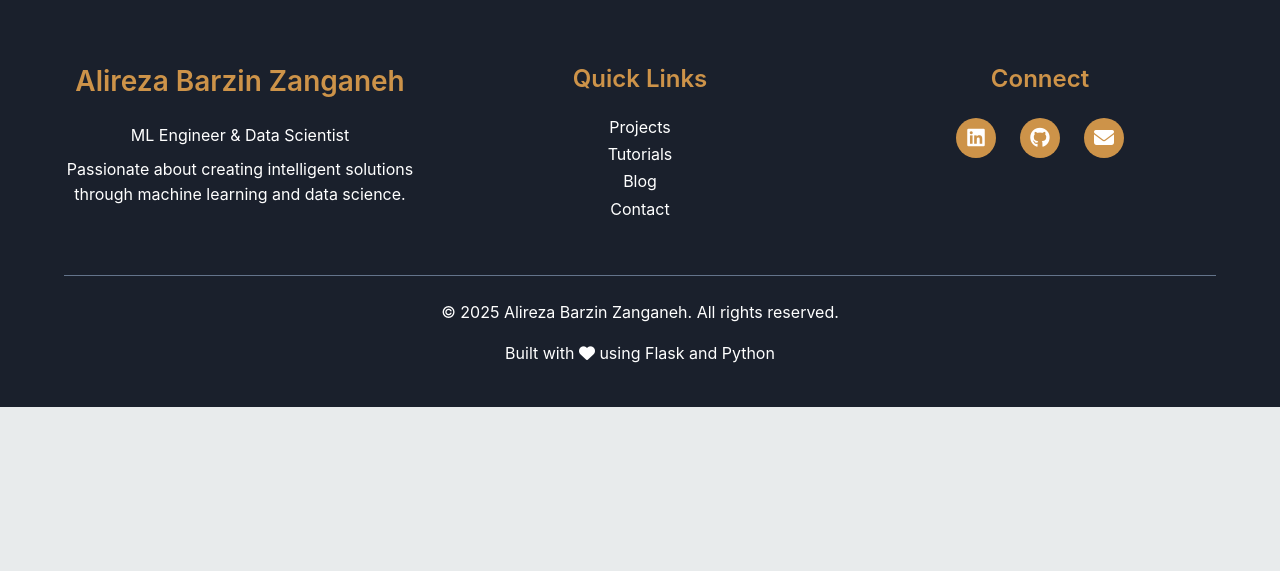
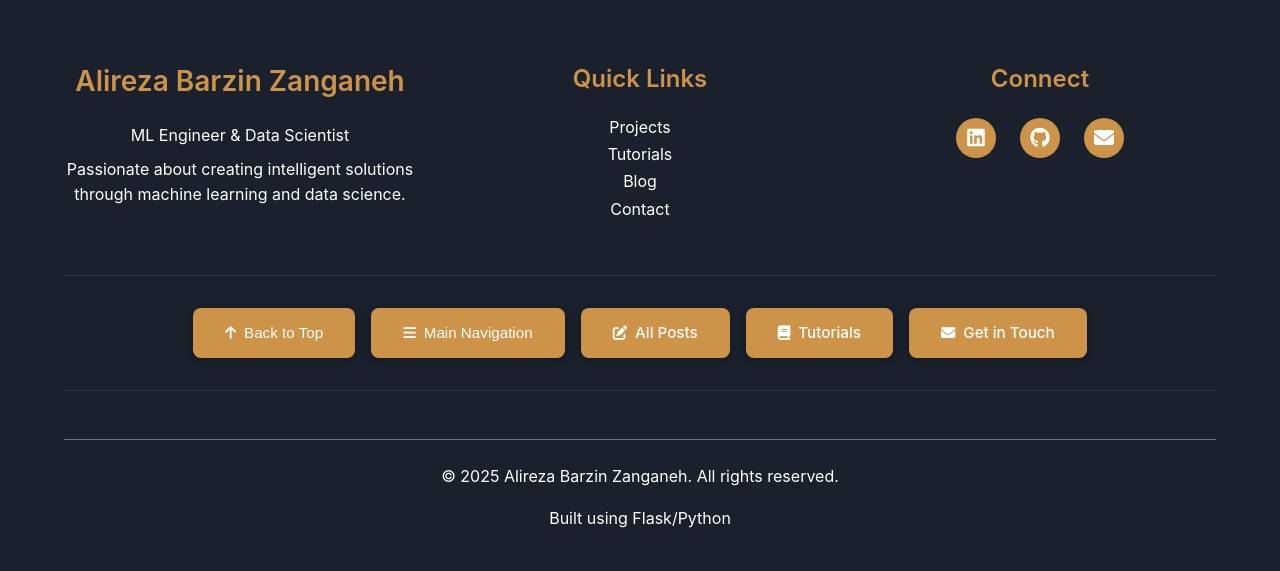
Before and after one commit to abzanganeh/flask_ml_website, a Flask app: page /blog in a window 1280 px wide. Shown: the part 3077-3648 px from the top of the page. Before the commit the page ends 3484 px from the top, so only its background shows below. Run offline with Flask 3, Linux system fonts and the light colour scheme.

Commit message:
Add footer navigation buttons and update footer text

```diff
--- a/static/css/main.css
+++ b/static/css/main.css
@@ -2459,11 +2459,69 @@ img.profile-image {
   transform: translateY(-2px);
 }
 
+.footer-navigation {
+  display: flex;
+  flex-wrap: wrap;
+  justify-content: center;
+  gap: var(--space-md);
+  margin-bottom: var(--space-2xl);
+  padding: var(--space-xl) 0;
+  border-top: 1px solid rgba(255, 255, 255, 0.1);
+  border-bottom: 1px solid rgba(255, 255, 255, 0.1);
+}
+
+.footer-nav-btn {
+  display: inline-flex;
+  align-items: center;
+  gap: var(--space-sm);
+  padding: var(--space-md) var(--space-xl);
+  background-color: var(--primary-color);
+  color: var(--text-light) !important;
+  text-decoration: none;
+  border: none;
+  border-radius: var(--radius-md);
+  font-size: 0.95rem;
+  font-weight: 500;
+  cursor: pointer;
+  transition: all var(--transition-fast);
+  box-shadow: 0 2px 8px rgba(0, 0, 0, 0.2);
+}
+
+.footer-nav-btn:hover {
+  background-color: var(--primary-light);
+  transform: translateY(-2px);
+  box-shadow: 0 4px 12px rgba(0, 0, 0, 0.3);
+}
+
+.footer-nav-btn i {
+  font-size: 0.9rem;
+}
+
 .footer-bottom {
   text-align: center;
   padding-top: var(--space-lg);
   border-top: 1px solid var(--border-dark);
   color: var(--text-light);
+}
+
+/* Footer Navigation Responsive */
+@media (max-width: 768px) {
+  .footer-navigation {
+    flex-direction: column;
+    align-items: stretch;
+  }
+
+  .footer-nav-btn {
+    width: 100%;
+    justify-content: center;
+  }
+}
+
+@media (max-width: 480px) {
+  .footer-nav-btn {
+    padding: var(--space-sm) var(--space-md);
+    font-size: 0.85rem;
+  }
 }
 
 /* ===== TUTORIAL DETAIL STYLES ===== */
--- a/templates/base.html
+++ b/templates/base.html
@@ -208,9 +208,52 @@
                 </div>
             </div>
 
+            <div class="footer-navigation">
+                <button id="footer-back-to-top" class="footer-nav-btn" onclick="scrollToTop()" aria-label="Back to top">
+                    <i class="fas fa-arrow-up"></i> Back to Top
+                </button>
+                <button class="footer-nav-btn" onclick="scrollToNavigation()" aria-label="Go to navigation">
+                    <i class="fas fa-bars"></i> Main Navigation
+                </button>
+                {% block footer_navigation %}
+                    {% if request.endpoint == 'tutorial_detail' or request.endpoint == 'tutorials' %}
+                        <a href="{{ url_for('tutorials') }}" class="footer-nav-btn">
+                            <i class="fas fa-book"></i> All Tutorials
+                        </a>
+                        <a href="{{ url_for('projects') }}" class="footer-nav-btn">
+                            <i class="fas fa-code"></i> View Projects
+                        </a>
+                    {% elif request.endpoint == 'project_detail' or request.endpoint == 'projects' %}
+                        <a href="{{ url_for('projects') }}" class="footer-nav-btn">
+                            <i class="fas fa-code"></i> All Projects
+                        </a>
+                        <a href="{{ url_for('tutorials') }}" class="footer-nav-btn">
+                            <i class="fas fa-book"></i> View Tutorials
+                        </a>
+                    {% elif request.endpoint == 'blog_post' or request.endpoint == 'blog' %}
+                        <a href="{{ url_for('blog') }}" class="footer-nav-btn">
+                            <i class="fas fa-edit"></i> All Posts
+                        </a>
+                        <a href="{{ url_for('tutorials') }}" class="footer-nav-btn">
+                            <i class="fas fa-book"></i> Tutorials
+                        </a>
+                    {% else %}
+                        <a href="{{ url_for('projects') }}" class="footer-nav-btn">
+                            <i class="fas fa-code"></i> View Projects
+                        </a>
+                        <a href="{{ url_for('tutorials') }}" class="footer-nav-btn">
+                            <i class="fas fa-book"></i> View Tutorials
+                        </a>
+                    {% endif %}
+                    <a href="{{ url_for('contact') }}" class="footer-nav-btn">
+                        <i class="fas fa-envelope"></i> Get in Touch
+                    </a>
+                {% endblock %}
+            </div>
+
             <div class="footer-bottom">
                 <p>&copy; {{ current_year }} Alireza Barzin Zanganeh. All rights reserved.</p>
-                <p>Built with <i class="fas fa-heart text-red"></i> using Flask and Python</p>
+                <p>Built using Flask/Python</p>
             </div>
         </div>
     </footer>
```
Also changed, not shown: static/js/main.js (+16 -0 lines).
